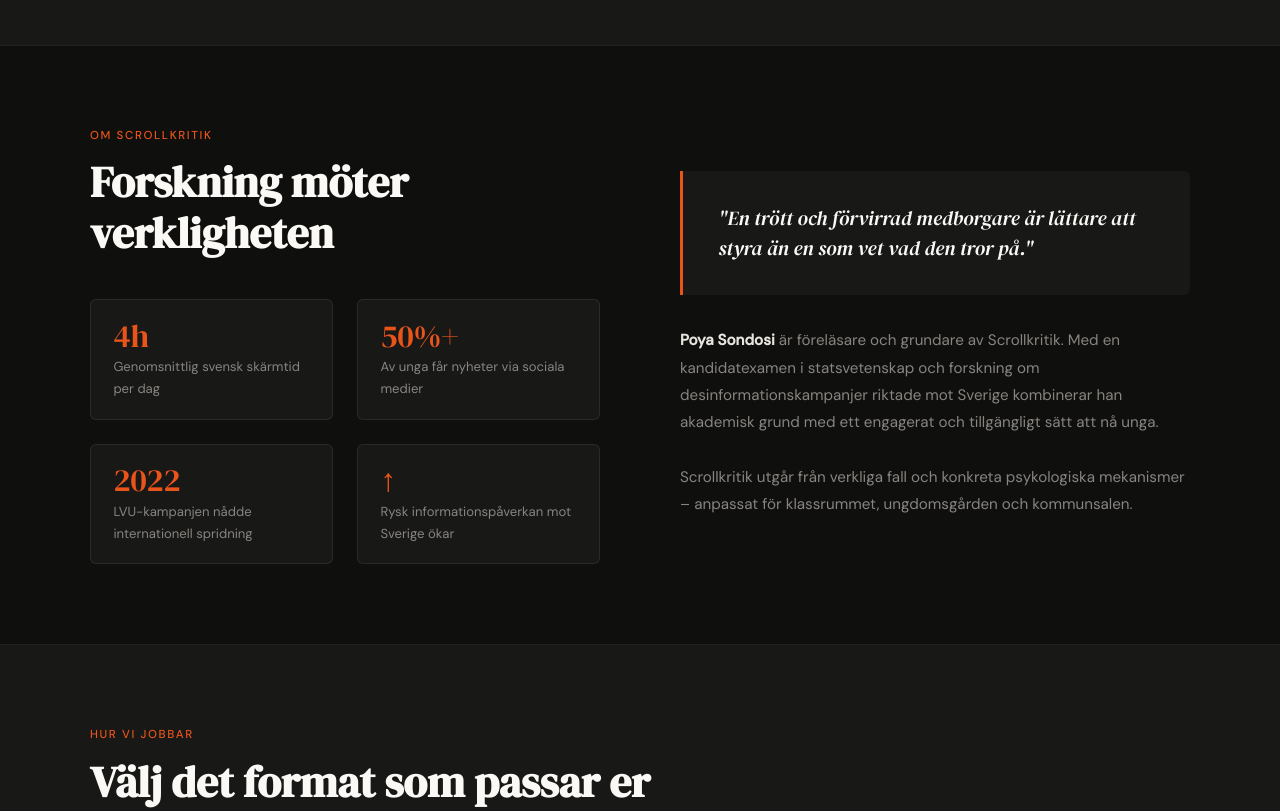
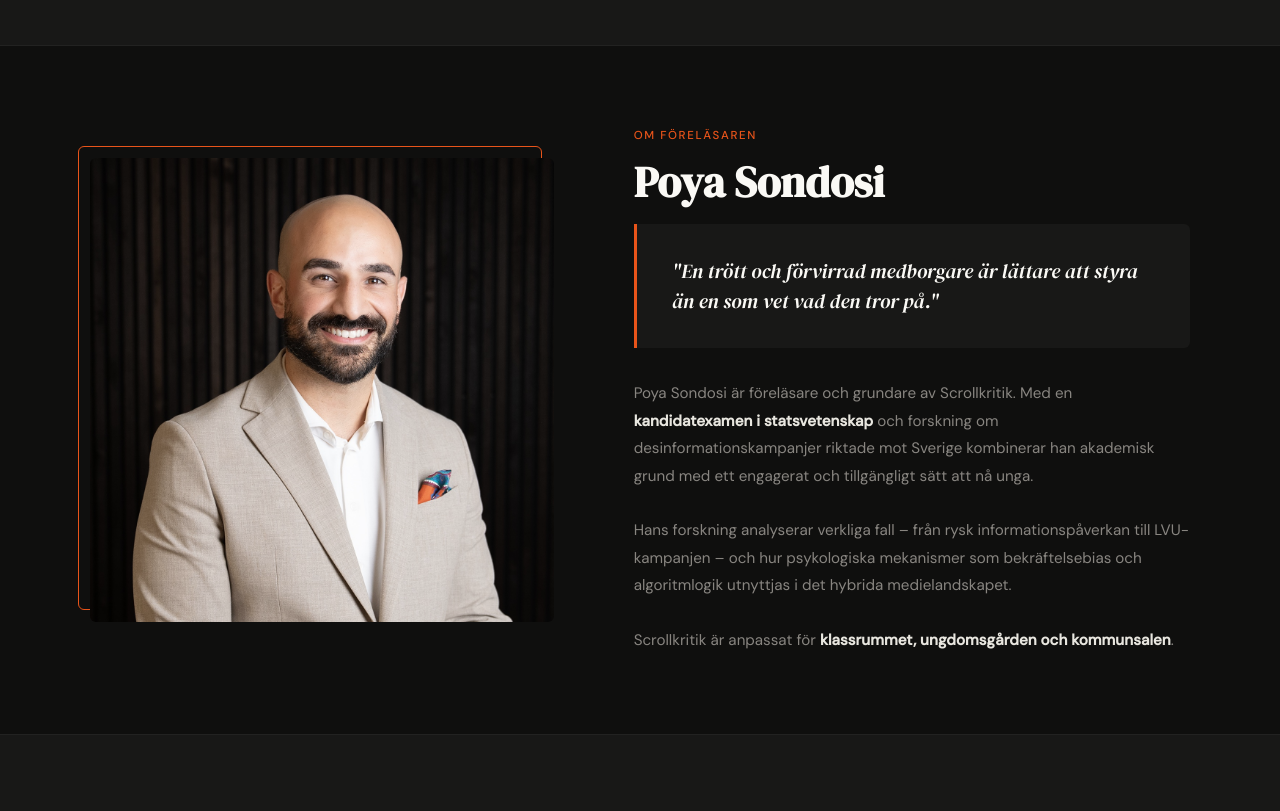
Before and after one commit to PoyaSondosi/Scrollkritik, a plain HTML site: page index.html in a window 1280 px wide. Shown: the part 1600-2411 px from the top of the page. Drawn offline with Linux system fonts and the light colour scheme.

Commit message:
Add files via upload

```diff
--- a/index.html
+++ b/index.html
@@ -207,8 +207,35 @@
 
   /* OM */
   .about-grid {
-    display: grid; grid-template-columns: 1fr 1fr;
+    display: grid; grid-template-columns: 1fr 1.2fr;
     gap: 5rem; align-items: center;
+  }
+
+  .about-photo-wrap {
+    position: relative;
+  }
+
+  .about-photo-wrap::before {
+    content: '';
+    position: absolute;
+    top: -12px; left: -12px;
+    right: 12px; bottom: 12px;
+    border: 1px solid var(--orange);
+    border-radius: 6px;
+    pointer-events: none;
+    z-index: 0;
+  }
+
+  .about-photo {
+    width: 100%;
+    aspect-ratio: 1;
+    object-fit: cover;
+    object-position: center top;
+    border-radius: 6px;
+    display: block;
+    position: relative;
+    z-index: 1;
+    filter: grayscale(15%);
   }
 
   .about-stats { display: grid; grid-template-columns: 1fr 1fr; gap: 1.5rem; margin-top: 2.5rem; }
@@ -431,36 +458,21 @@
 <section id="om">
   <div class="container">
     <div class="about-grid">
-      <div>
-        <p class="section-label">Om Scrollkritik</p>
-        <h2 class="section-title">Forskning möter verkligheten</h2>
-        <div class="about-stats">
-          <div class="stat">
-            <div class="stat-num">4h</div>
-            <div class="stat-label">Genomsnittlig svensk skärmtid per dag</div>
-          </div>
-          <div class="stat">
-            <div class="stat-num">50%+</div>
-            <div class="stat-label">Av unga får nyheter via sociala medier</div>
-          </div>
-          <div class="stat">
-            <div class="stat-num">2022</div>
-            <div class="stat-label">LVU-kampanjen nådde internationell spridning</div>
-          </div>
-          <div class="stat">
-            <div class="stat-num">↑</div>
-            <div class="stat-label">Rysk informationspåverkan mot Sverige ökar</div>
-          </div>
-        </div>
+      <div class="about-photo-wrap">
+        <img src="poya.png" alt="Poya Sondosi, grundare av Scrollkritik" class="about-photo">
       </div>
       <div>
+        <p class="section-label">Om föreläsaren</p>
+        <h2 class="section-title">Poya Sondosi</h2>
         <div class="about-quote">
           <blockquote>"En trött och förvirrad medborgare är lättare att styra än en som vet vad den tror på."</blockquote>
         </div>
         <p class="about-bio">
-          <strong>Poya Sondosi</strong> är föreläsare och grundare av Scrollkritik. Med en kandidatexamen i statsvetenskap och forskning om desinformationskampanjer riktade mot Sverige kombinerar han akademisk grund med ett engagerat och tillgängligt sätt att nå unga.
+          Poya Sondosi är föreläsare och grundare av Scrollkritik. Med en <strong>kandidatexamen i statsvetenskap</strong> och forskning om desinformationskampanjer riktade mot Sverige kombinerar han akademisk grund med ett engagerat och tillgängligt sätt att nå unga.
           <br><br>
-          Scrollkritik utgår från verkliga fall och konkreta psykologiska mekanismer – anpassat för klassrummet, ungdomsgården och kommunsalen.
+          Hans forskning analyserar verkliga fall – från rysk informationspåverkan till LVU-kampanjen – och hur psykologiska mekanismer som bekräftelsebias och algoritmlogik utnyttjas i det hybrida medielandskapet.
+          <br><br>
+          Scrollkritik är anpassat för <strong>klassrummet, ungdomsgården och kommunsalen</strong>.
         </p>
       </div>
     </div>
@@ -507,7 +519,7 @@
         <p>Fyll i formuläret så återkommer jag inom ett par dagar med mer information om pris, datum och upplägg.</p>
         <div class="contact-detail">
           <div class="contact-detail-icon">✉️</div>
-          <a href="mailto:info@scrollkritik.se">info@scrollkritik.se</a>
+          <a href="/cdn-cgi/l/email-protection#81e8efe7eec1f2e2f3eeededeaf3e8f5e8eaaff2e4"><span class="__cf_email__" data-cfemail="f0999e969fb08393829f9c9c9b829984999bde8395">[email&#160;protected]</span></a>
         </div>
         <div class="contact-detail">
           <div class="contact-detail-icon">🌐</div>
@@ -546,9 +558,4 @@
 
 <!-- FOOTER -->
 <footer>
-  <a href="#" style="font-family:'Helvetica Neue',sans-serif;letter-spacing:4px;font-size:0.95rem;"><span style="font-weight:200">scroll</span><strong>kritik</strong></a>
-  <p>© 2026 Scrollkritik · <a href="mailto:info@scrollkritik.se">info@scrollkritik.se</a></p>
-</footer>
-
-</body>
-</html>
+  <a href="#" style="font-family:'Helvetica Neue',sans-serif;letter-spacing:4px;font-size:0.95rem;"><span style="font-weight:200">scroll</span><strong>kritik
```
Also changed, not shown: poya.png (added).
